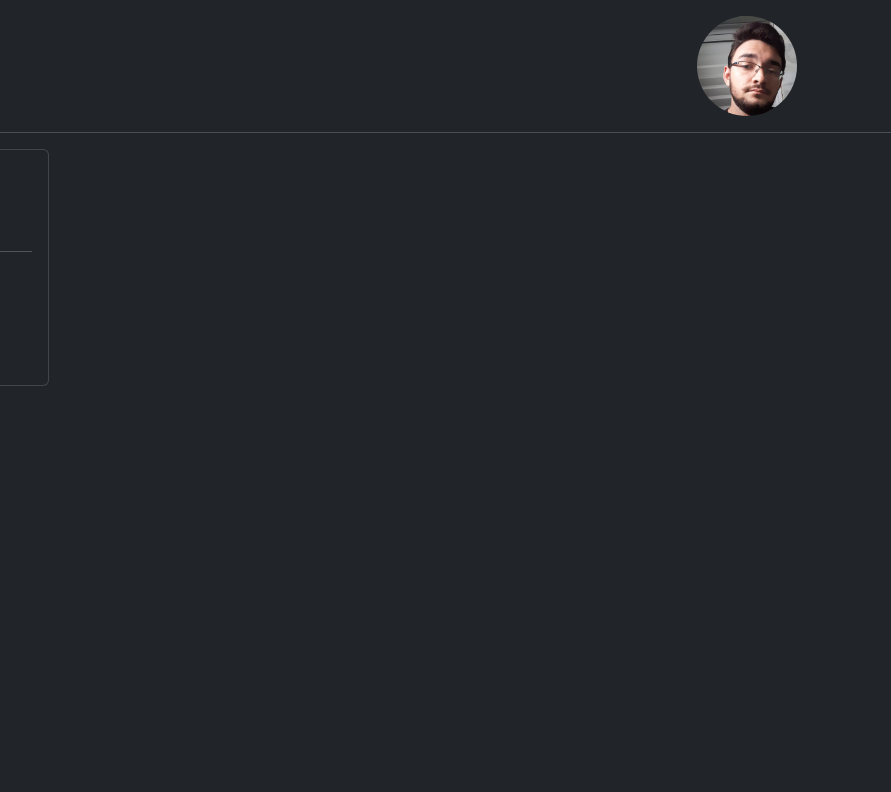
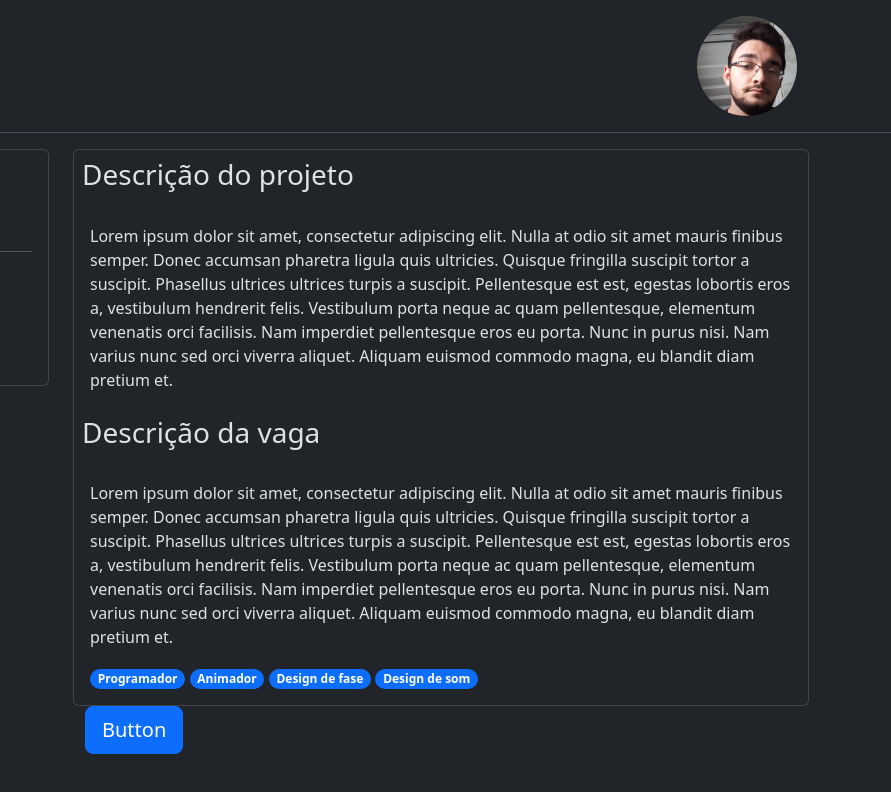
Before and after one commit to marx3512/ProIndie, a plain HTML site: page pages/projectView.html in a window 1280 px wide. Shown: the full height of the page, 389-1280 px from the left. Drawn offline with nearby package versions, Linux system fonts and the light colour scheme.

Commit message:
Arrumando rota e pagina para visualizar projeto

```diff
--- a/pages/projectView.html
+++ b/pages/projectView.html
@@ -60,6 +60,28 @@
                     </div>
                 </div>
             </div>
+            <div class="col-md-8 mb-9">
+                <div class="card">
+                    <h3 class="card-title p-2">Descrição do projeto</h3>
+                    <div class="card-body">
+                        <p class="card-text">Lorem ipsum dolor sit amet, consectetur adipiscing elit. Nulla at odio sit amet mauris finibus semper. Donec accumsan pharetra ligula quis ultricies. Quisque fringilla suscipit tortor a suscipit. Phasellus ultrices ultrices turpis a suscipit. Pellentesque est est, egestas lobortis eros a, vestibulum hendrerit felis. Vestibulum porta neque ac quam pellentesque, elementum venenatis orci facilisis. Nam imperdiet pellentesque eros eu porta. Nunc in purus nisi. Nam varius nunc sed orci viverra aliquet. Aliquam euismod commodo magna, eu blandit diam pretium et.</p>
+                    </div>
+                    <h3 class="card-title p-2">Descrição da vaga</h3>
+                    <div class="card-body">
+                        <p class="card-text">Lorem ipsum dolor sit amet, consectetur adipiscing elit. Nulla at odio sit amet mauris finibus semper. Donec accumsan pharetra ligula quis ultricies. Quisque fringilla suscipit tortor a suscipit. Phasellus ultrices ultrices turpis a suscipit. Pellentesque est est, egestas lobortis eros a, vestibulum hendrerit felis. Vestibulum porta neque ac quam pellentesque, elementum venenatis orci facilisis. Nam imperdiet pellentesque eros eu porta. Nunc in purus nisi. Nam varius nunc sed orci viverra aliquet. Aliquam euismod commodo magna, eu blandit diam pretium et.</p>
+                        <span class="badge rounded-pill bg-primary">Programador</span>
+                        <span class="badge rounded-pill bg-primary">Animador</span>
+                        <span class="badge rounded-pill bg-primary">Design de fase</span>
+                        <span class="badge rounded-pill bg-primary">Design de som</span>
+                    </div>
+                </div>
+                <div class="container">
+                    <div class="col-5">
+                        <button class="btn btn-primary btn-lg d-flex align-items-center">Button</button>
+                    </div>
+                </div>
+
+            </div>
         </div>
     </div>
     <script src="https://cdn.jsdelivr.net/npm/bootstrap@5.3.0-alpha3/dist/js/bootstrap.bundle.min.js" integrity="sha384-ENjdO4Dr2bkBIFxQpeoTz1HIcje39Wm4jDKdf19U8gI4ddQ3GYNS7NTKfAdVQSZe" crossorigin="anonymous"></script>
```
Also changed, not shown: pages/home.html (+1 -1 lines), pages/login.html (+1 -1 lines).
